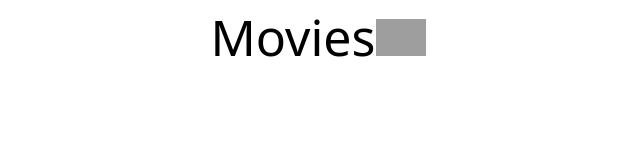
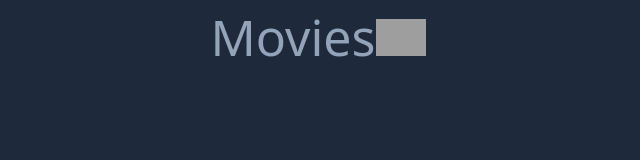
Before and after one commit to Gabriel-V75169/Movie-Recommendation, a plain HTML site: page index.html in a window 1280 px wide. Shown: the whole page, without its empty margins (322-962 px from the left). Drawn offline with nearby package versions, Linux system fonts and the light colour scheme; grey boxes are pictures that could not be loaded.

Commit message:
Added bg color

```diff
--- a/index.html
+++ b/index.html
@@ -9,7 +9,7 @@
     <script src="https://icons8.com/icon/97192/popcorn"></script>
   </head>
 
-  <body>
+  <body class="bg-slate-800">
 
     <header class="header">
 
@@ -17,7 +17,7 @@
 
         </section>
 
-        <section class="Title text-black text-[50px] flex flex-wrap justify-center items-center" >
+        <section class="Title text-slate-400 text-[50px] flex flex-wrap justify-center items-center" >
             <h1 class="text-center">Movies </h1>
             <img class="h-full " width="50" height="50" src="https://img.icons8.com/color/48/popcorn.png" alt="popcorn"/>
         </section>
```
